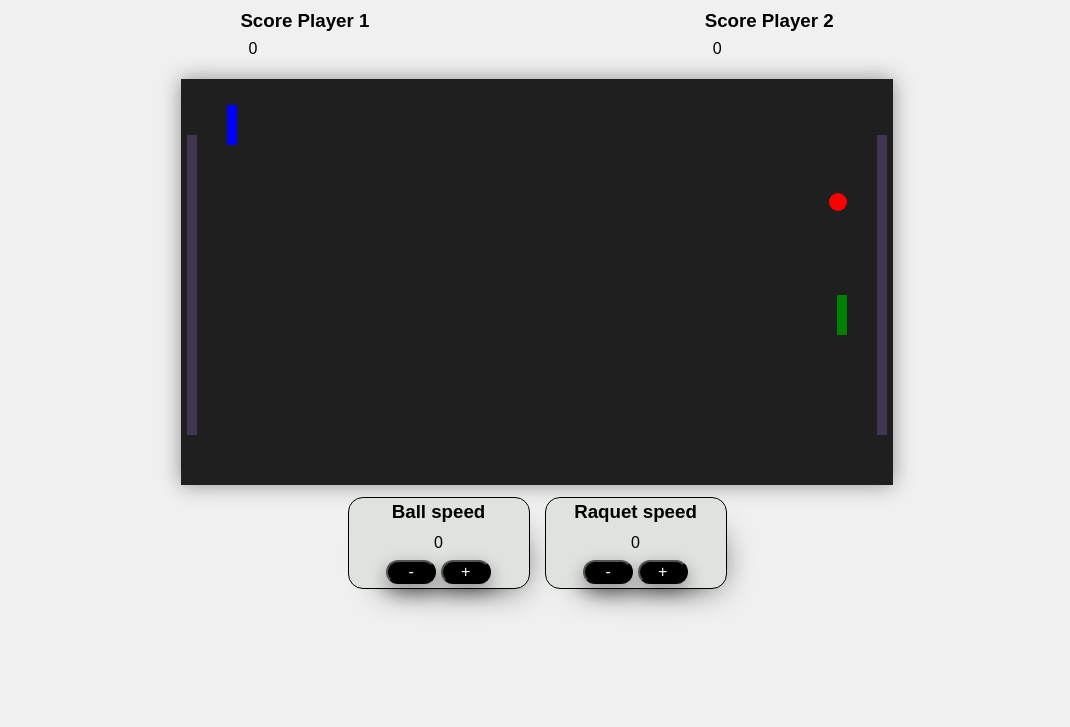
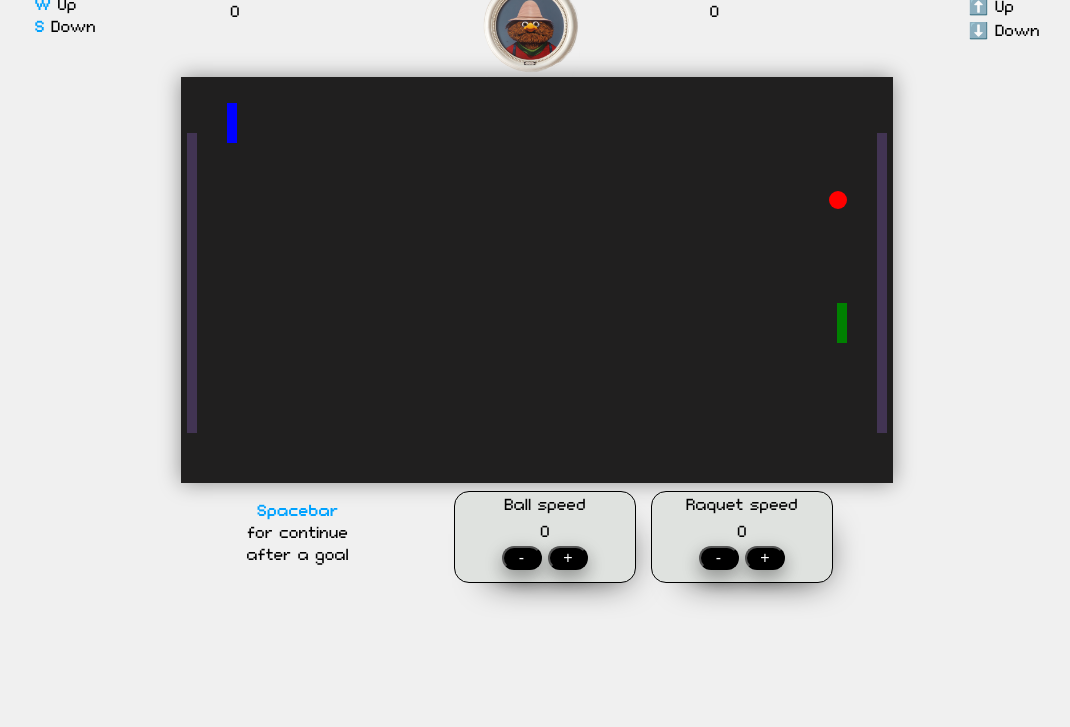
Before and after one commit to Lourdesjupo/Pong, a plain HTML site: page index.html in a window 1280 px wide. Shown: the part 73-800 px from the top of the page, without its empty margins (103-1173 px from the left). Drawn offline with Linux system fonts and the light colour scheme; a web font is replaced by a local one.

Commit message:
limit the rackets to the canvas and design the fields to be displayed

```diff
--- a/index.html
+++ b/index.html
@@ -12,23 +12,40 @@
 </head>
 <body>
   <title>Pong</title>
-  <h1 class="title">Pin | Pong</h1>
+    <h1 class="title">Don Pin Pon </h1>
 
     <div class ="score_panel">
+      <div>
+        <legend>Player1</legend>
+        <p><bold>W</bold> Up</p>
+        <p><bold>S</bold> Down</p></div>
+
       <div>
         <h3>Score Player 1</h3>
         <p id="score_player1">0</p>
       </div>
+    <img class="pinpon" src="./donpinpon.png">
       <div>
         <h3>Score Player 2</h3>
         <p id="score_player2">0</p>
       </div>
+      <div>
+        <legend>Player2</legend>
+        <p><bold>⬆️</bold> Up</p>
+        <p><bold>⬇️</bold> Down</p>
+      </div>
     </div>
     <div class ="board">
     <canvas></canvas>
+
       <div class="btn">
+        <div class ="spacebar">
+          <p><bold>Spacebar</bold></p>
+          <p> for continue </p>
+          <p>after a goal</p>
+        </div>
         <div class="btn_speed">
-          <h3>Ball speed</h3>
+          <p>Ball speed</p>
           <p id="speed_ball">0</p>
           <div>
             <button id= "speedDown"class="button_velocity"> - </button>
@@ -36,12 +53,13 @@
           </div>
         </div>
         <div class="btn_speed btn_speed_Raquet">
-          <h3>Raquet speed</h3>
+          <p>Raquet speed</p>
           <p id="speed_raquet">0</p>
           <div>
             <button id= "speedDownRaquet"class="button_velocity"> - </button>
             <button id= "speedUpRaquet" class="button_velocity"> + </button>
           </div>
+
         </div>
       </div>
     </div>
--- a/script.js
+++ b/script.js
@@ -270,7 +270,7 @@ class Ball {
   }
 }
 class Raquet {
-  constructor(context, color,width=10,height=40) {
+  constructor(context, color, width = 10, height = 40) {
     this.context = context;
     this.position = new Coordinate(0, 0);
     this.direction = new Vector(0, 0);
@@ -285,14 +285,31 @@ class Raquet {
   setDirection(vector) {
     this.direction = vector;
   }
+  // move() {
+  //   if(this.position.y <=1) {
+  //     this.position.y = 2
+  //   } else if(this.position.y  + this.height >= canvas.height ) {
+  //  this.position.y = canvas.height -1
+  //   }
+  //   this.position.x = this.position.x + this.direction.x
+  //   this.position.y = this.position.y + this.direction.y
+  // }
   move() {
-    //hazlo solo si no me salgo de la pantalla si me salgo me paro
-    this.position.x += this.direction.x
-    this.position.y += this.direction.y;
+    //estas dos variables guardan la siguiente posición
+    const x = this.position.x + this.direction.x;
+    const y = this.position.y + this.direction.y;
+
+    //Se evalua si se va a salir en el siguiente movimiento si va a salirse entonces no se mueve return
+    if (y <= 1) {
+      return;
+    } else if (y + this.height >= canvas.height) {
+      return;
+    }
+    this.position.x = x;
+    this.position.y = y;
   }
   draw() {
     this.move();
-    this.checkCollisions();
     //console.log('raquet', raquetP);
     this.context.beginPath();
     //posición, radio, angulo inicio final
@@ -307,19 +324,9 @@ class Raquet {
     this.context.fill();
     this.context.closePath();
   }
-  //Cambio de dirección
-  checkCollisions() {
-    if (this.position.y < 0) {
-      this.direction.y *= -1;
-    }
-    if (this.position.y + this.height > canvas.height) {
-      this.direction.y *= -1;
-    }
 
-  }
-//Raqueta tiene un collider
+  //Raqueta tiene un collider
   getCollider() {
-
     return new Collider(
       new Coordinate(this.position.x, this.position.y),
       new Coordinate(
@@ -409,7 +416,7 @@ class Game {
     this.ball.setDirection(new Vector(1, -1));
     this.player1.setPosition(new Coordinate(40, 20));
     this.player1.setDirection(new Vector(0, 0));
-    this.player2.setPosition(new Coordinate(650, 210));
+    this.player2.setPosition(new Coordinate(650, 220));
     this.player2.setDirection(new Vector(0, 0));
 
     this.gol1.setPosition(new Coordinate(0, (canvas.height - 300) / 2));
@@ -581,11 +588,12 @@ addEventListener('keydown', (event) => {
 });
 
 addEventListener('keyup', (event) => {
+  //console.log('->'+event.key+'<-')
   event.key === 'w' && game.player1.setDirection(new Vector(0, 0));
   event.key === 's' && game.player1.setDirection(new Vector(0, 0));
   event.key === 'ArrowUp' && game.player2.setDirection(new Vector(0, 0));
   event.key === 'ArrowDown' && game.player2.setDirection(new Vector(0, 0));
-  event.key === 'Backspace'  && game.continue()
+  event.key === ' '  && game.continue()
 });
 
 
--- a/style.css
+++ b/style.css
@@ -1,9 +1,25 @@
+@font-face {
+    font-family: "Connection";
+    src: url("Connection.otf");
+    font-weight: normal;
+
+}
+@font-face {
+    font-family: "Connection";
+    src: url("ConnectionBold.otf");
+    font-weight:bold;
+}
+
+
  body {
     background-color: #f0f0f0;
-    font-family: "Jersey 25", sans-serif;
+    font-family: "Connection", sans-serif;
+
   }
   .title{
     text-align: center;
+    margin-top:0px;
+    margin-bottom:5px;
   }
   .board{
     display: flex;
@@ -11,14 +27,14 @@
     align-items: center;
   }
   p{
-    margin:8px;
+    margin:5px;
   }
   canvas {
     border: 6px solid #201f1f;
     border-bottom: transparent;
     background-color: #201f1f;
     /* background: url('bkg.png') repeat; */
-    margin: 1% auto;
+    margin:  auto;
     display: block;
     box-shadow: 0px 0px 20px 0px rgba(0, 0, 0, 0.4);
 
@@ -31,9 +47,11 @@
   }
   .btn {
     display: flex;
+
   }
   .btn_speed{
   /* border: solid 1px solid; */
+  margin-top:8px;
     background-color: '#EDECEC';
     width: 180px;
     height: 90px;
@@ -49,14 +67,14 @@
 
   }
   .speed_raquet{
-    margin:0px 0px;
+    margin:0px;
   }
   .btn_speed_Raquet {
      margin-left: 15px
   }
   .button_velocity{
 
-    width: 50px;
+    width: 40px;
     border-radius:15px;
     background-color: black;
     color:white;
@@ -70,3 +88,20 @@
 h3{
   margin:3px 0px;
 }
+.legend {
+  display:flex;
+  flex-direction: row;
+}
+bold {
+color:rgb(0, 162, 255);
+font-weight: bold;
+}
+
+.spacebar{
+  text-align: center;
+  margin-right: 100px;
+  margin-top:15px
+}
+.pinpon{
+  width: 100px;
+}
```
Also changed, not shown: Connection.otf (added), ConnectionBold.otf (added), donpinpon.png (added).
